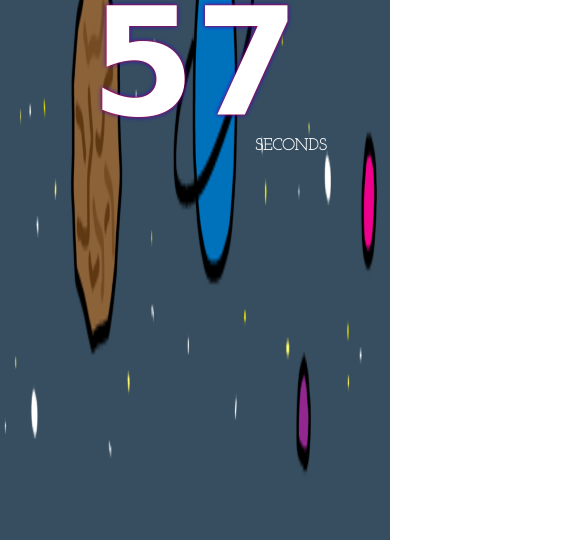
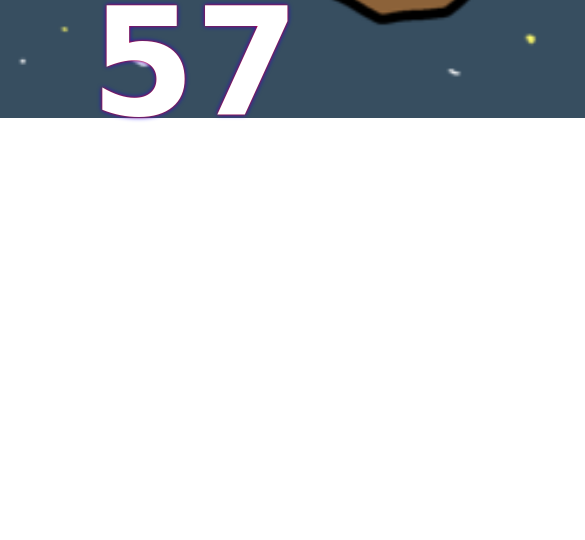
Before and after one commit to gulpinhenry/ashley-elapsed, a plain HTML site: page index.html in a window 390 px wide. Shown: the part 726-1266 px from the top of the page, 585 px wide, since content can reach past the window. After the commit the page ends 880 px from the top, so only its background shows below. Drawn offline with nearby package versions, Linux system fonts and the light colour scheme; a web font is replaced by a local one.

Commit message:
changed styling

```diff
--- a/assets/css/style.css
+++ b/assets/css/style.css
@@ -60,7 +60,6 @@ h3{
   @media screen and (max-width: 768px) {
     #container{
         height: 100vh;
-        width: 100vw;
         display: flex;
         flex-direction: column;
         align-content: center;
@@ -70,8 +69,8 @@ h3{
       flex-direction: column;
     }
     #bg{
-        max-width: 100vw;
-        min-height: 200vh;
+        max-width: auto;
+        min-height: 100%;
     }
     .mini{
         margin: 0% 5% 0px 5%;
```
